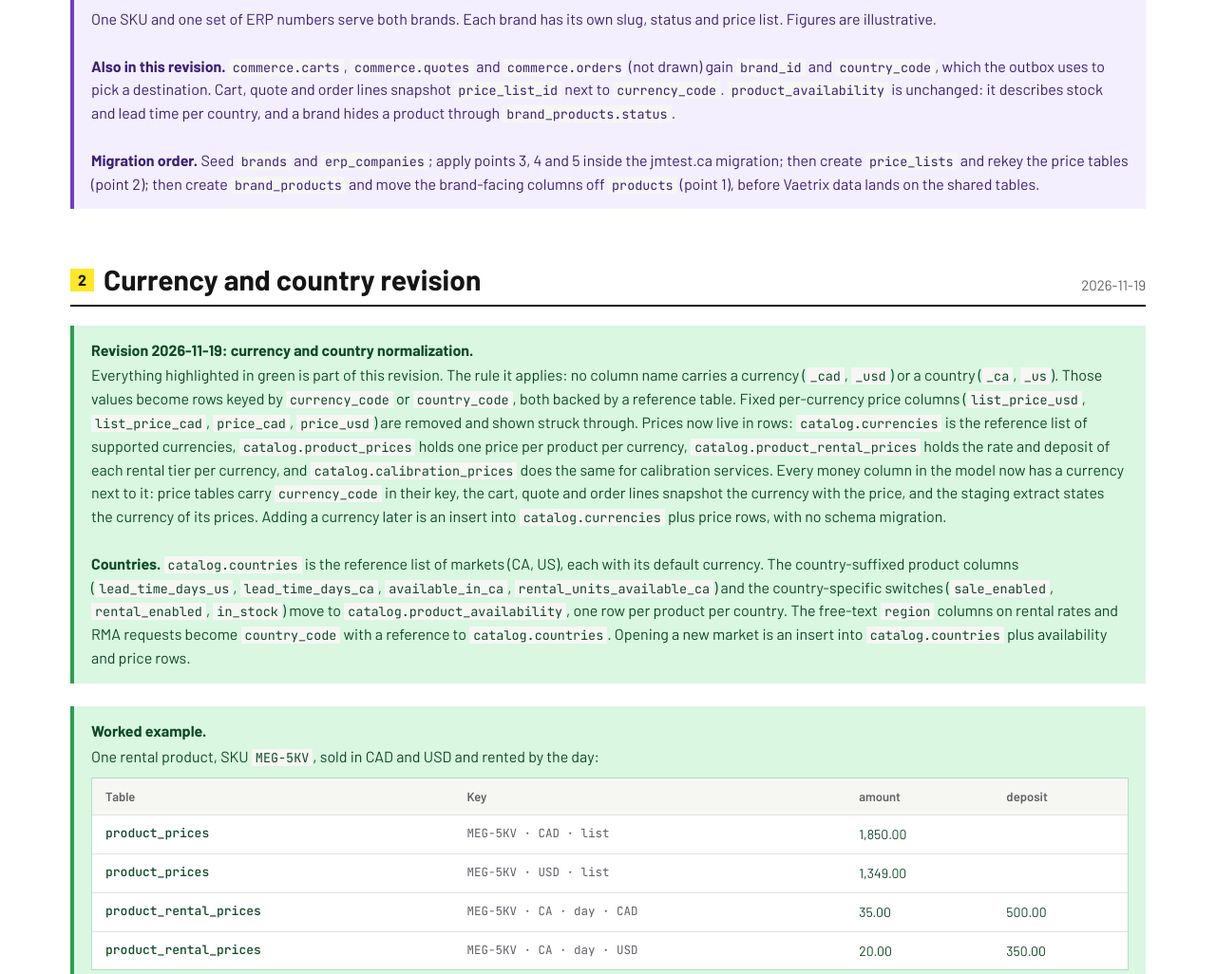
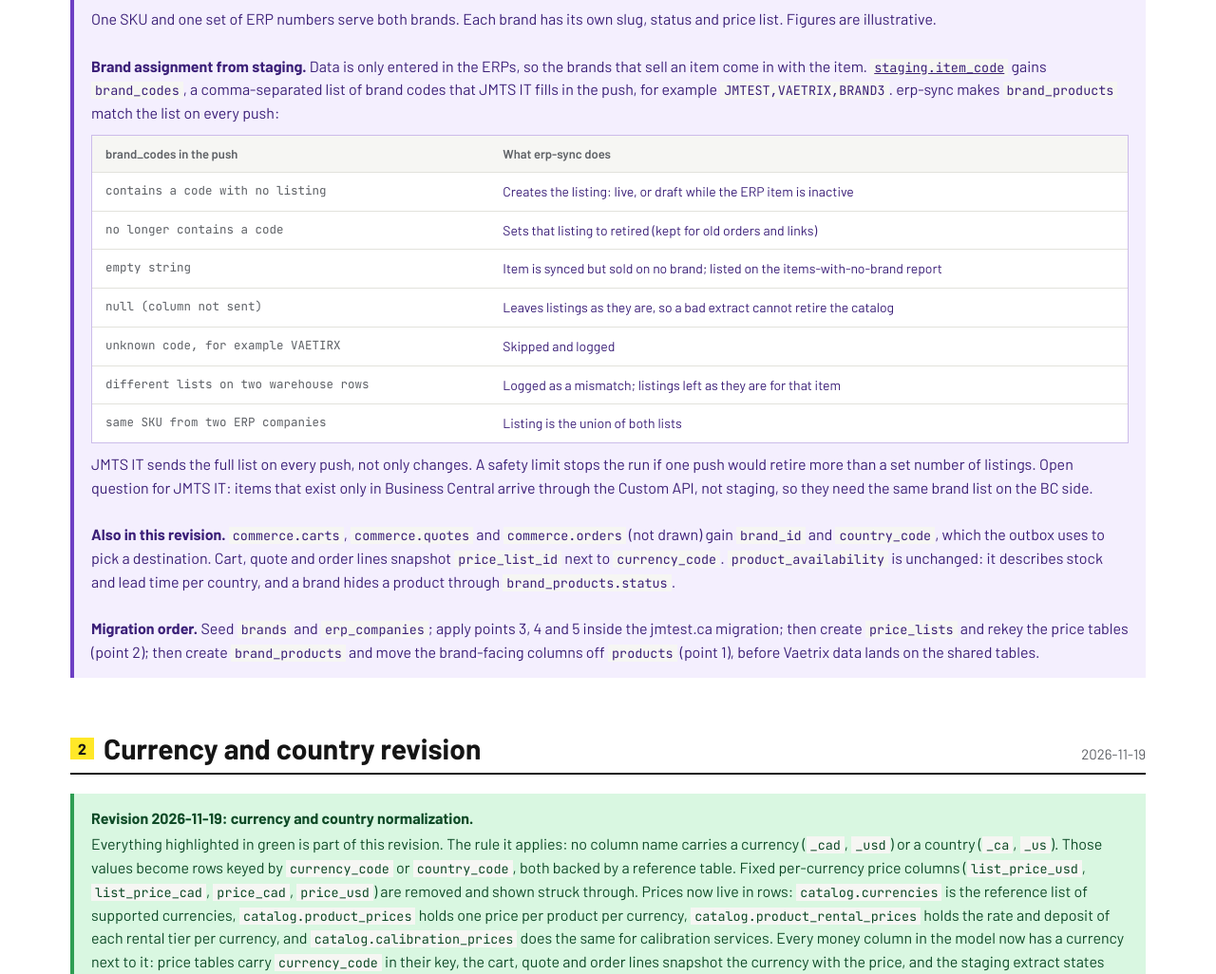
Before and after one commit to wajidalijmtest/jmtest-ca-docs, a plain HTML site: page data-model-v2.html in a window 1280 px wide. Shown: the part 2041-3067 px from the top of the page at 95% size. Drawn offline with nearby package versions, Linux system fonts and the light colour scheme.

Commit message:
fixed data model v2

```diff
--- a/data-model-v2.html
+++ b/data-model-v2.html
@@ -362,6 +362,18 @@ tr.rvdel td.c, tr.rvdel td.ty{text-decoration:line-through;color:var(--rv-ink)}
 <tr><td class="c">product_erp_refs</td><td class="ty">MEG-5KV · SAGE100-US · sale</td><td>native_number from Sage 100</td></tr>
 </tbody></table></div>
 One SKU and one set of ERP numbers serve both brands. Each brand has its own slug, status and price list. Figures are illustrative.
+<br><br><b>Brand assignment from staging.</b> Data is only entered in the ERPs, so the brands that sell an item come in with the item. <code><a href="#t-staging-item-code">staging.item_code</a></code> gains <code>brand_codes</code>, a comma-separated list of brand codes that JMTS IT fills in the push, for example <code>JMTEST,VAETRIX,BRAND3</code>. erp-sync makes <code>brand_products</code> match the list on every push:
+<div class="table-scroll"><table>
+<thead><tr><th>brand_codes in the push</th><th>What erp-sync does</th></tr></thead><tbody>
+<tr><td class="ty">contains a code with no listing</td><td>Creates the listing: live, or draft while the ERP item is inactive</td></tr>
+<tr><td class="ty">no longer contains a code</td><td>Sets that listing to retired (kept for old orders and links)</td></tr>
+<tr><td class="ty">empty string</td><td>Item is synced but sold on no brand; listed on the items-with-no-brand report</td></tr>
+<tr><td class="ty">null (column not sent)</td><td>Leaves listings as they are, so a bad extract cannot retire the catalog</td></tr>
+<tr><td class="ty">unknown code, for example VAETIRX</td><td>Skipped and logged</td></tr>
+<tr><td class="ty">different lists on two warehouse rows</td><td>Logged as a mismatch; listings left as they are for that item</td></tr>
+<tr><td class="ty">same SKU from two ERP companies</td><td>Listing is the union of both lists</td></tr>
+</tbody></table></div>
+JMTS IT sends the full list on every push, not only changes. A safety limit stops the run if one push would retire more than a set number of listings. Open question for JMTS IT: items that exist only in Business Central arrive through the Custom API, not staging, so they need the same brand list on the BC side.
 <br><br><b>Also in this revision.</b> <code>commerce.carts</code>, <code>commerce.quotes</code> and <code>commerce.orders</code> (not drawn) gain <code>brand_id</code> and <code>country_code</code>, which the outbox uses to pick a destination. Cart, quote and order lines snapshot <code>price_list_id</code> next to <code>currency_code</code>. <code>product_availability</code> is unchanged: it describes stock and lead time per country, and a brand hides a product through <code>brand_products.status</code>.
 <br><br><b>Migration order.</b> Seed <code>brands</code> and <code>erp_companies</code>; apply points 3, 4 and 5 inside the jmtest.ca migration; then create <code>price_lists</code> and rekey the price tables (point 2); then create <code>brand_products</code> and move the brand-facing columns off <code>products</code> (point 1), before Vaetrix data lands on the shared tables.</div>
 
@@ -404,7 +416,7 @@ The rental tier itself (minimum 3 days, BC item number, status) is one row in <c
     </div>
   </div>
   <div class="fig-scroll" id="diagram"></div>
-  <figcaption>PK, FK and UQ mark primary keys, references and unique keys. References inside a module are drawn as column notes rather than lines. Across modules they are string ids with no database foreign key (CLAUDE.md §2). Hover a column for its note. <code>calibration_rules</code> is maintained by the calibration lab through a Studio view and <code>product_erp_refs</code> by the JMTS IT mapping, so neither has an inbound job arrow. <code>catalog.currencies</code> is reference data seeded by migration and maintained in Studio, so it has no inbound job arrow either; the same goes for <code>catalog.countries</code>. The same applies to <code>catalog.brands</code>, <code>catalog.erp_companies</code> and <code>catalog.price_lists</code> (seeded, then edited in Studio) and to <code>catalog.brand_products</code> (merchandising in Studio). Sage 100 and CalMapp are drawn as proposed: the model is ready for them, the jobs are not built yet.</figcaption>
+  <figcaption>PK, FK and UQ mark primary keys, references and unique keys. References inside a module are drawn as column notes rather than lines. Across modules they are string ids with no database foreign key (CLAUDE.md §2). Hover a column for its note. <code>calibration_rules</code> is maintained by the calibration lab through a Studio view and <code>product_erp_refs</code> by the JMTS IT mapping, so neither has an inbound job arrow. <code>catalog.currencies</code> is reference data seeded by migration and maintained in Studio, so it has no inbound job arrow either; the same goes for <code>catalog.countries</code>. The same applies to <code>catalog.brands</code>, <code>catalog.erp_companies</code> and <code>catalog.price_lists</code> (seeded by migration). <code>catalog.brand_products</code> is written by erp-sync from <code>staging.item_code.brand_codes</code>; its arrow is left out to keep the catalog column readable. Sage 100 and CalMapp are drawn as proposed: the model is ready for them, the jobs are not built yet.</figcaption>
 </figure>
 </section>
 
@@ -530,7 +542,7 @@ const TS = 'timestamptz';
 
 const MODULES = [
  { id: 'staging', title: 'Staging', blurb: 'Owned by JMTS IT. The storefront only reads it.', tables: [
-  { name: 'staging.item_code', purpose: 'Landing table for the item extract that JMTS IT pushes from the ERP. erp-sync reads new rows from here and turns them into catalog data.', fields: [
+  { name: 'staging.item_code', rv: 'chg', purpose: 'Landing table for the item extract that JMTS IT pushes from the ERP. erp-sync reads new rows from here and turns them into catalog data, including which brands sell each item (brand_codes).', fields: [
    F('id', 'bigint identity', 'PK', 'Unique id of the staged row.'),
    F('item_code', 'text', 'UQ', 'ERP item number. Matches a storefront SKU through catalog.product_erp_refs.'),
    F('item_code_desc', 'text', '', 'Item description as held in the ERP.'),
@@ -542,6 +554,7 @@ const MODULES = [
    F('suggested_retail', 'numeric(18,4)', '', 'ERP suggested retail price, in the currency given by currency_code.'),
    F('last_total_unit_cost', 'numeric(18,4)', '', 'Latest landed unit cost. For margin reporting, not shown to customers.'),
    F('currency_code', 'text', '', 'Currency of the three price fields above, so erp-sync writes the correct price row.'),
+   F('brand_codes', 'text null', '', 'Brands that sell the item, as comma-separated brand codes (catalog.brands), for example JMTEST,VAETRIX. erp-sync makes catalog.brand_products match this list. Empty means sold on no brand; null means leave listings as they are.', 'r'),
    F('quantity_on_hand', 'numeric(18,4)', '', 'Stock on hand in this warehouse. Null means unknown.'),
    F('warehouse_code', 'text', 'UQ', 'Warehouse the stock figure belongs to.'),
    F('item_status', 'text', '', 'Active or Inactive in the ERP.'),
@@ -583,11 +596,11 @@ const MODULES = [
    F('created_at', TS, '', 'When the row was created.'),
    F('updated_at', TS, '', 'When the row was last changed.'),
   ]},
-  { name: 'catalog.brand_products', rv: 'new', purpose: 'How each brand lists a product. One row per product per brand that sells it; no row means the brand does not sell it.', fields: [
+  { name: 'catalog.brand_products', rv: 'new', purpose: 'How each brand lists a product. One row per product per brand that sells it; no row means the brand does not sell it. Written by erp-sync from the brand codes in staging.item_code.', fields: [
    F('brand_id', 'varchar(32)', 'PK FK', 'Brand listing the product (catalog.brands).'),
    F('sku', 'varchar(64)', 'PK FK', 'Product listed (catalog.products).'),
    F('slug', 'varchar(128)', 'UQ', 'URL segment on this brand’s storefront. Unique with brand_id.'),
-   F('status', 'varchar(16)', '', 'Whether the product is live, draft or retired on this brand.'),
+   F('status', 'varchar(16)', '', 'Whether the product is live, draft or retired on this brand. Live while the brand code is in staging.item_code.brand_codes, retired once it is removed.'),
    F('category_id', 'varchar(64)', 'FK', 'Category on this brand’s storefront (catalog.categories).'),
    F('ribbon_tag', 'text', '', 'Short badge on this brand’s product tile, for example New or Best seller.'),
    F('live_on_legacy_site', 'boolean', '', 'Whether the product is still listed on this brand’s old site during migration.'),
@@ -898,6 +911,7 @@ const REL = [
   ['commerce.rma_requests', 'brand_id', 'catalog.brands', 'id', 1],
   ['commerce.integration_outbox', 'aggregate_id', 'commerce.rma_requests', 'id', 1],
   ['staging.item_code', 'item_code', 'catalog.product_erp_refs', 'native_number', 1],
+  ['staging.item_code', 'brand_codes', 'catalog.brands', 'id', 1],
 ];
 
 const esc = (s) => String(s).replace(/&/g, '&amp;').replace(/</g, '&lt;').replace(/>/g, '&gt;');
@@ -1039,7 +1053,7 @@ start();
 <div class="flows"><table>
   <thead><tr><th>Flow</th><th>Writes</th><th>Reads</th></tr></thead>
   <tbody>
-    <tr><td><a href="catalog.html">Catalog</a></td><td><code><a href="#t-products">catalog.products</a></code>, <code><a href="#t-product-prices">catalog.product_prices</a></code>, <code><a href="#t-availability">catalog.product_availability</a></code>, <code><a href="#t-rental-rates">catalog.product_rental_rates</a></code>, <code><a href="#t-rental-prices">catalog.product_rental_prices</a></code>, <code><a href="#t-cal-services">catalog.calibration_services</a></code>, <code><a href="#t-cal-service-prices">catalog.calibration_prices</a></code></td><td><code><a href="#t-staging-item-code">staging.item_code</a></code>, <code><a href="#t-erp-refs">catalog.product_erp_refs</a></code>, <code><a href="#t-erp-companies">catalog.erp_companies</a></code>, <code><a href="#t-price-lists">catalog.price_lists</a></code>, <code><a href="#t-currencies">catalog.currencies</a></code>, <code><a href="#t-countries">catalog.countries</a></code>, <code><a href="#t-brands">catalog.brands</a></code>, <code><a href="#t-brand-products">catalog.brand_products</a></code></td></tr>
+    <tr><td><a href="catalog.html">Catalog</a></td><td><code><a href="#t-products">catalog.products</a></code>, <code><a href="#t-brand-products">catalog.brand_products</a></code>, <code><a href="#t-product-prices">catalog.product_prices</a></code>, <code><a href="#t-availability">catalog.product_availability</a></code>, <code><a href="#t-rental-rates">catalog.product_rental_rates</a></code>, <code><a href="#t-rental-prices">catalog.product_rental_prices</a></code>, <code><a href="#t-cal-services">catalog.calibration_services</a></code>, <code><a href="#t-cal-service-prices">catalog.calibration_prices</a></code></td><td><code><a href="#t-staging-item-code">staging.item_code</a></code>, <code><a href="#t-erp-refs">catalog.product_erp_refs</a></code>, <code><a href="#t-erp-companies">catalog.erp_companies</a></code>, <code><a href="#t-price-lists">catalog.price_lists</a></code>, <code><a href="#t-currencies">catalog.currencies</a></code>, <code><a href="#t-countries">catalog.countries</a></code>, <code><a href="#t-brands">catalog.brands</a></code>, <code><a href="#t-brand-products">catalog.brand_products</a></code></td></tr>
     <tr><td><a href="sales-quote-creation-flow.html">Sales quote creation</a></td><td><code><a href="#t-quote-items">commerce.quote_items</a></code>, <code><a href="#t-outbox">commerce.integration_outbox</a></code></td><td><code><a href="#t-erp-refs">catalog.product_erp_refs</a></code>, <code><a href="#t-erp-companies">catalog.erp_companies</a></code>, <code><a href="#t-price-lists">catalog.price_lists</a></code>, <code><a href="#t-product-prices">catalog.product_prices</a></code>, <code><a href="#t-brand-products">catalog.brand_products</a></code></td></tr>
     <tr><td><a href="orders.html">Orders</a></td><td><code><a href="#t-cart-items">commerce.cart_items</a></code>, <code><a href="#t-order-items">commerce.order_items</a></code>, <code><a href="#t-outbox">commerce.integration_outbox</a></code></td><td><code><a href="#t-price-lists">catalog.price_lists</a></code>, <code><a href="#t-product-prices">catalog.product_prices</a></code>, <code><a href="#t-brand-products">catalog.brand_products</a></code>, <code><a href="#t-availability">catalog.product_availability</a></code>, <code><a href="#t-erp-refs">catalog.product_erp_refs</a></code>, <code><a href="#t-erp-companies">catalog.erp_companies</a></code>, <code><a href="#t-cal-service-prices">catalog.calibration_prices</a></code></td></tr>
     <tr><td><a href="rental-items.html">Rental items</a></td><td>Rental request (proposed in the flow, not in this model yet), <code><a href="#t-outbox">commerce.integration_outbox</a></code></td><td><code><a href="#t-availability">catalog.product_availability</a></code>, <code><a href="#t-rental-rates">catalog.product_rental_rates</a></code>, <code><a href="#t-rental-prices">catalog.product_rental_prices</a></code>, <code><a href="#t-price-lists">catalog.price_lists</a></code>, <code><a href="#t-erp-refs">catalog.product_erp_refs</a></code>, <code><a href="#t-erp-companies">catalog.erp_companies</a></code></td></tr>
@@ -1076,9 +1090,9 @@ const ADDED_LINE_COLS = (self) => [
 
 const T = {
   staging_item_code: {
-    name: 'staging.item_code', kind: 'same', mod: 'staging',
+    name: 'staging.item_code', kind: 'chg', mod: 'staging',
     sub: 'pushed by JMTS IT, read by erp-sync',
-    desc: 'Landing table for the ERP item extract. Same push contract as Vaetrix (docs/infra/staging-item-code.sql). Unique on (item_code, warehouse_code, load_batch_id).',
+    desc: 'Landing table for the ERP item extract. Same push contract as Vaetrix (docs/infra/staging-item-code.sql), plus brand_codes (IT review). Unique on (item_code, warehouse_code, load_batch_id). brand_codes repeats on every warehouse row of an item and must be the same on each.',
     fields: [
       f('id', 'bigint identity', 'PK'),
       f('item_code', 'text', 'UQ', 'ItemCode. Part of the unique key.', 'k'),
@@ -1091,6 +1105,7 @@ const T = {
       f('suggested_retail', 'numeric(18,4)', '', 'SuggestedRetailPrice'),
       f('last_total_unit_cost', 'numeric(18,4)', '', 'LastTotalUnitCost'),
       f('currency_code', 'text', '', "Multi-currency revision, proposed addition to the push contract (JMTS IT to confirm). Currency of standard_price, suggested_retail and last_total_unit_cost, so erp-sync writes the right product_prices row instead of assuming one.", '+g'),
+      f('brand_codes', 'text null', '', 'IT review. Brands that sell the item, as brand codes from catalog.brands separated by commas, for example \'JMTEST,VAETRIX,BRAND3\'. Proposed addition to the push contract (JMTS IT to confirm). erp-sync makes catalog.brand_products match this list. Null means do not change listings; an empty string means sold on no brand.', 'r'),
       f('quantity_on_hand', 'numeric(18,4)', '', 'Per warehouse. Null means unknown.'),
       f('warehouse_code', 'text', 'UQ', 'Part of the unique key.', 'k'),
       f('item_status', 'text', '', 'Active / Inactive'),
@@ -1158,13 +1173,13 @@ const T = {
   },
   brand_products: {
     name: 'catalog.brand_products', kind: 'new', rv: true, mod: 'catalog',
-    sub: 'merchandising in Studio, read by apps/web',
-    desc: 'IT review, point 1. How each brand lists a product. Keyed (brand_id, sku), so two brands can sell the same SKU, each with its own slug, status, category and badge. No row means the brand does not sell the product. One SKU keeps one set of ERP numbers.',
+    sub: 'written by erp-sync from staging.item_code.brand_codes',
+    desc: 'IT review, point 1. How each brand lists a product. Keyed (brand_id, sku), so two brands can sell the same SKU, each with its own slug, status, category and badge. Written by erp-sync only: a brand code in staging.item_code.brand_codes creates or keeps the listing live; a code dropped from the list sets it to retired (never deleted, so old orders and links still resolve); unknown codes are logged and skipped. When the same SKU arrives from two ERP companies, the listing is the union of both lists. One SKU keeps one set of ERP numbers.',
     fields: [
       f('brand_id', 'varchar(32)', 'PK FK', '→ catalog.brands.id'),
       f('sku', 'varchar(64)', 'PK FK', '→ catalog.products.sku'),
       f('slug', 'varchar(128)', 'UQ', 'Unique with brand_id. Moved from catalog.products.'),
-      f('status', 'varchar(16)', '', "'live' | 'draft' | 'retired' on this brand. Moved from catalog.products."),
+      f('status', 'varchar(16)', '', "'live' | 'draft' | 'retired' on this brand. Set by erp-sync from brand_codes; draft while the ERP item is inactive. Moved from catalog.products."),
       f('category_id', 'varchar(64)', 'FK', '→ catalog.categories.id. Moved from catalog.products.'),
       f('ribbon_tag', 'text', '', 'Moved from catalog.products.'),
       f('live_on_legacy_site', 'boolean', '', 'Moved from catalog.products.'),
@@ -1608,11 +1623,11 @@ function render(mode) {
   s += `<text class="g" x="${GX + 12}" y="${GY + 20}">POSTGRES · ONE DATABASE · SCHEMA PER MODULE</text>`;
 
   // Left column: external systems
-  s += node('', 20, hy('staging_item_code') - 26, 220, 52, 'ERP item extract', ['JMTS IT push, unchanged']);
+  s += node('chg', 20, hy('staging_item_code') - 26, 220, 52, 'ERP item extract', ['JMTS IT push, + brand_codes']);
   s += node('chg', 20, bcY, 220, 122, 'Business Central (CA)', ['CAD price, CA availability', '+ rental items and rates', '+ calibration service items', '+ Sales Quote API']);
   s += node('chg', 20, jobY, 220, 52, 'JMTest CRM', ['+ RMA case via CRM API']);
   // Middle column: jobs
-  s += node('chg', 280, erpY, 190, 126, 'jobs/erp-sync', ['+ brand jmtest, BC required', '+ rentals, calibration prices', '+ prices per price list', '+ one availability row', '  per product per country']);
+  s += node('chg', 280, erpY, 190, 144, 'jobs/erp-sync', ['+ brand jmtest, BC required', '+ rentals, calibration prices', '+ prices per price list', '+ one availability row', '  per product per country', '+ brand listings from brand_codes']);
   s += node('new', 280, jobY, 190, 52, 'jobs/integration-outbox', ['one call per destination']);
   const sageY = bcY + 168;
   s += node('new', 20, sageY, 220, 52, 'Sage 100 + CalMapp (US)', ['proposed, via erp_companies']);
```
